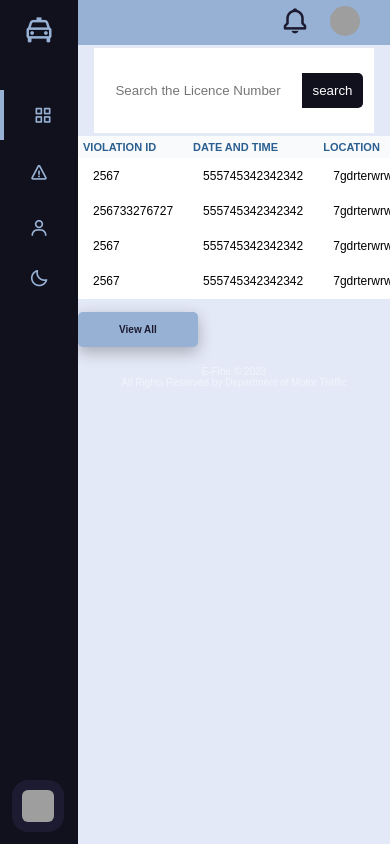
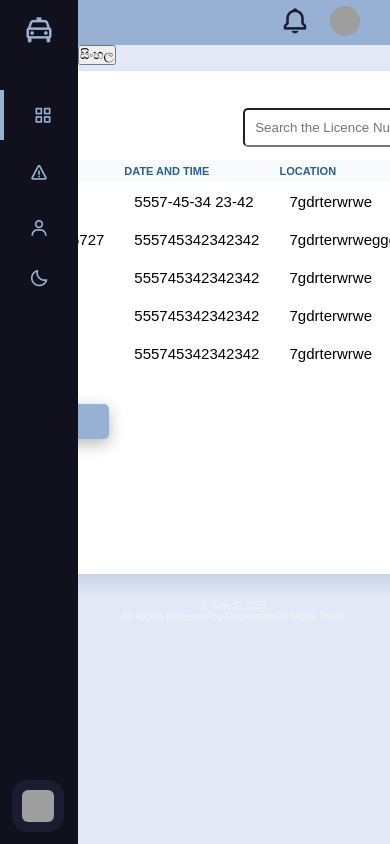
Before and after one commit to thilankajayathilaka/efine, a PHP site: page /public/police_officer/po_dashboard.php in a window 390 px wide. Run offline with PHP 8.4, Linux system fonts and the light colour scheme; grey boxes are pictures that could not be loaded.

Commit message:
added change-language js file

```diff
--- a/public/police_officer/CSS/style2.css
+++ b/public/police_officer/CSS/style2.css
@@ -408,7 +408,7 @@ body.dark-mode .searchbt {
 
 .searchfield {
   padding: 10px;
-  border: none;
+
   border-radius: 5px 0 0 5px;
 
 
@@ -735,6 +736,62 @@ body.dark-mode .grid-container .val-field {
   color: #fff;
 }
 
+.item10 {
+  grid-area: value-box-picture;
+  background: rgb(255, 255, 255);
+  justify-content: center;
+  height: relative;
+  width: 270px;
+  border-radius: 5px;
+  box-shadow: 0px 10px 20px 0px #c2d3e3;
+
+}
+
+.item11 {
+  grid-area: value-box11;
+  background: rgb(255, 255, 255);
+  justify-content: center;
+  align-items: center;
+  height: relative;
+  padding: 32px 30px;
+  border-radius: 5px;
+  box-shadow: 0px 10px 20px 0px #c2d3e3;
+
+
+}
+.item12 {
+  grid-area: value-box12;
+  background: rgb(255, 255, 255);
+  justify-content: center;
+  height: relative;
+  padding: 32px 30px;
+  border-radius: 5px;
+  box-shadow: 0px 10px 20px 0px #c2d3e3;
+
+
+
+}
+
+
+.grid-container-land {
+  display: grid;
+ justify-content: center;
+  margin-top: 2%;
+  margin-bottom: 5%;
+  column-gap: 3%;
+  row-gap: 8%;
+  height: relative;
+
+  grid-template-areas: 'value-box-picture value-box12'
+
+
+}
+
+.landing-img{
+  width: 250px;
+  height: 500px;
+}
+
 
 .table-container {
   max-width: 100%;
@@ -758,6 +815,7 @@ body.dark-mode .table-container {
  padding: 20px;
  background-color: #fff;
  overflow: auto;
+ font-size: 15px;
 
 }
 
--- /dev/null
+++ b/public/police_officer/js/change-language.js
@@ -0,0 +1,16 @@
+var language = "sinhala"; // default language is Sinhala
+
+      function toggleLanguage() {
+        var elements = document.getElementsByClassName("translation");
+        for (var i = 0; i < elements.length; i++) {
+          var element = elements[i];
+          var text = element.getAttribute("data-" + language);
+          if (element.tagName.toLowerCase() === "input") {
+            element.setAttribute("value", text);
+            element.setAttribute("placeholder", text);
+          } else {
+            element.innerHTML = text;
+          }
+        }
+        language = (language === "english") ? "sinhala" : "english";
+      }
--- a/public/police_officer/po_dashboard.php
+++ b/public/police_officer/po_dashboard.php
@@ -22,49 +22,55 @@ include("../../include/police_officer/db_conn.php");
 
     <?php include 'po_sidebar.php' ?>
 
+
+
     <section class="home-section">
 
         <?php include 'navbar.php' ?>
+        <button onclick="toggleLanguage()">සිංහල</button>
 
 
+        <div class="grid-container-land ">
+            <div class="item10"><img class="landing-img" src="./image/landing-image.png"></div>
 
 
-
-
-
-        <div class="overview-table">
+            <div class="item12">
+                <table class="overview-table">
                     <form action="search.php" method="POST">
                         <div class="searchbar">
-                    <input type="input" placeholder="Search the Licence Number" class="searchfield" name="id">
-                    <input type="submit" class="searchbt" name="search" value="search">
+
+                        <input type="text" id="searchfield" name="id" placeholder="Search the Licence Number" class="translation searchfield" data-english="Search the Licence Number" data-sinhala="රියදුරු බලපත්‍ර අංකය">
+
+                        <input type="submit" class="searchbt translation" name="search" value="search" data-english="Search" data-sinhala="සොයන්න">
                         </div>
                     </form>
-        </div>
-
-
-
-
-        <table class="overview-table">
                     <thead>
                         <tr class="overview-tr">
-                    <td>Violation ID</td>
-                    <td>Date and Time</td>
-                    <td>Location</td>
-                    <td>Type</td>
-                    <td>Status</td>
+                            <td class="translation" data-english="Violation ID" data-sinhala="අංකය">Violation ID</td>
+                            <td class="translation" data-english="Date and Time" data-sinhala="දිනය සහ වේලාව">Date and Time</td>
+                            <td class="translation" data-english="Location" data-sinhala="ස්ථානය">Location</td>
+                            <td class="translation" data-english="Type" data-sinhala="වරදේ ස්වභාවය">Type</td>
+                            <td class="translation" data-english="Status" data-sinhala="තත්වය">Status</td>
                         </tr>
                     </thead>
                     <tbody>
 
                         <tr class="overview-tr">
                             <td>2567</td>
-                    <td>555745342342342</td>
+                            <td>5557-45-34 23-42</td>
                             <td>7gdrterwrwe</td>
                             <td>9hjhhfdsghgfhdfdhfgdhfgdhf</td>
-                    <td>863736625gggggg</td>
+                            <td>863736625</td>
                         </tr>
                         <tr class="overview-tr">
                             <td>256733276727</td>
+                            <td>555745342342342</td>
+                            <td>7gdrterwrwegggggg</td>
+                            <td>9hjhhfdsghgfhdfdhfgdhfgdhf</td>
+                            <td>863736625</td>
+                        </tr>
+                        <tr class="overview-tr">
+                            <td>2567</td>
                             <td>555745342342342</td>
                             <td>7gdrterwrwe</td>
                             <td>9hjhhfdsghgfhdfdhfgdhfgdhf</td>
@@ -89,16 +95,12 @@ include("../../include/police_officer/db_conn.php");
                     </tbody>
 
                 </table>
+                <button class="btn1 translation" data-english="View All" data-sinhala="තව පෙන්වන්න">View All</button>
 
 
-        <button class="btn1">View All</button>
+            </div>
 
-
-
-
-
-
-
+        </div>
 
 
         </div>
@@ -106,6 +108,7 @@ include("../../include/police_officer/db_conn.php");
     </section>
 
     <script src="./js/script.js"></script>
+    <script src="./js/change-language.js"></script>
 
 </body>
 
--- a/public/police_officer/recent_activities.php
+++ b/public/police_officer/recent_activities.php
@@ -55,6 +55,7 @@ include("../../include/police_officer/db_conn.php");
 
     </section>
     <script src="./js/script.js"></script>
+    <script src="./js/language.js"></script>
 </body>
 
 </html>
```
Also changed, not shown: other parts of public/police_officer/CSS/style2.css (+29 -15 lines), public/police_officer/view-details.php (+15 -14 lines), public/police_officer/image/landing-image.png (deleted). Lines whose indentation alone changed are shown as unchanged.
